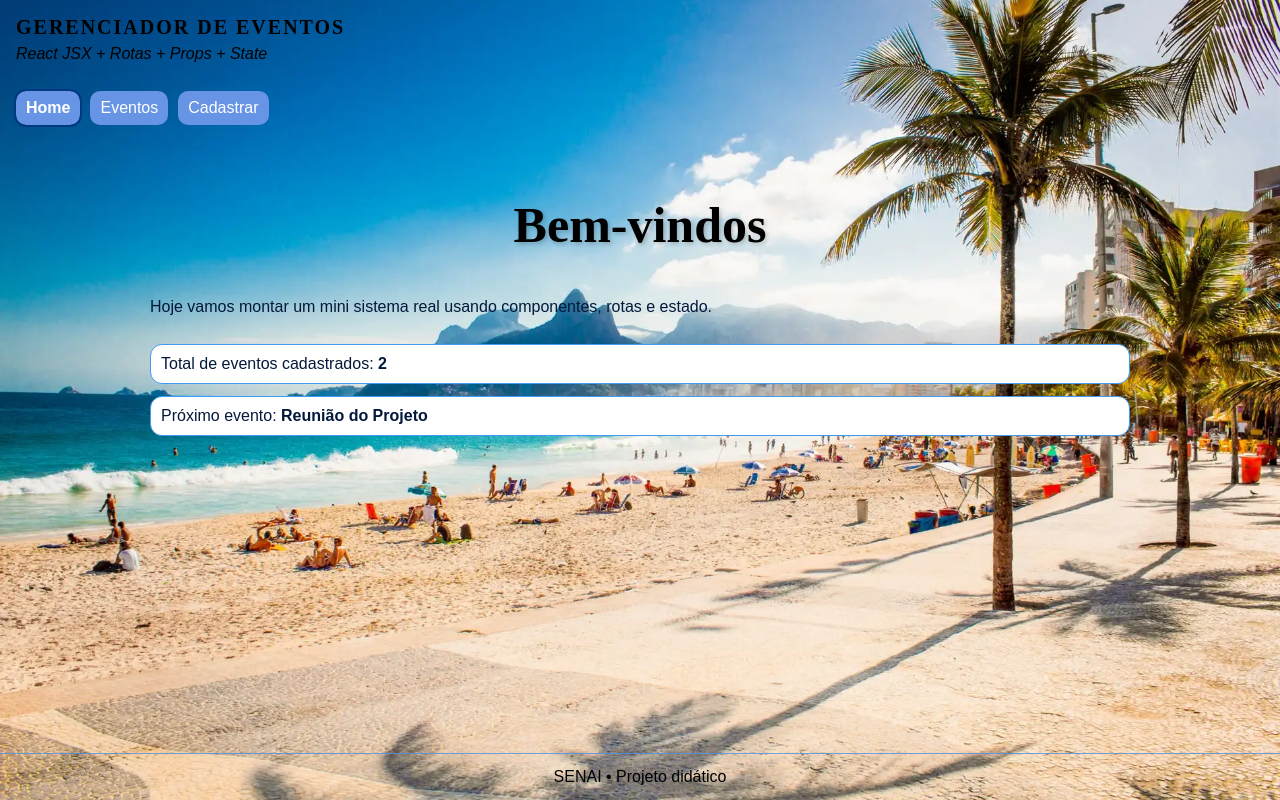
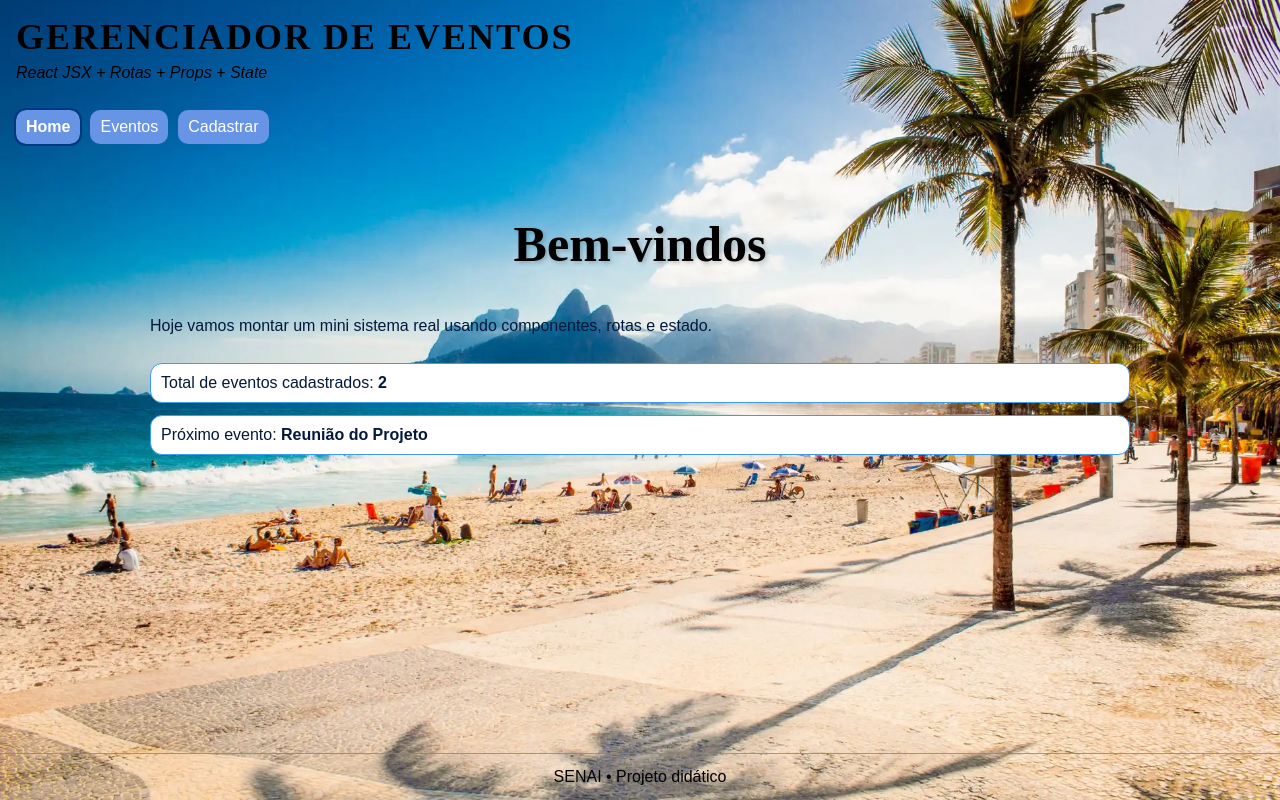
Before and after one commit to yona2512/aula-13-02-2026, a React (Create React App) app: page / in a window 1280 px wide. Built offline with nearby package versions, Linux system fonts and the light colour scheme.

Commit message:
atualizacao 19-02

```diff
--- a/src/styles.css
+++ b/src/styles.css
@@ -245,7 +245,7 @@ body {
 
     .header h1 {
     margin: 0;
-    font-size: 20px;
+    font-size: 36px;
     color:#000000;
     font-family: Bookman, URW Bookman L, serif;
     }
```
